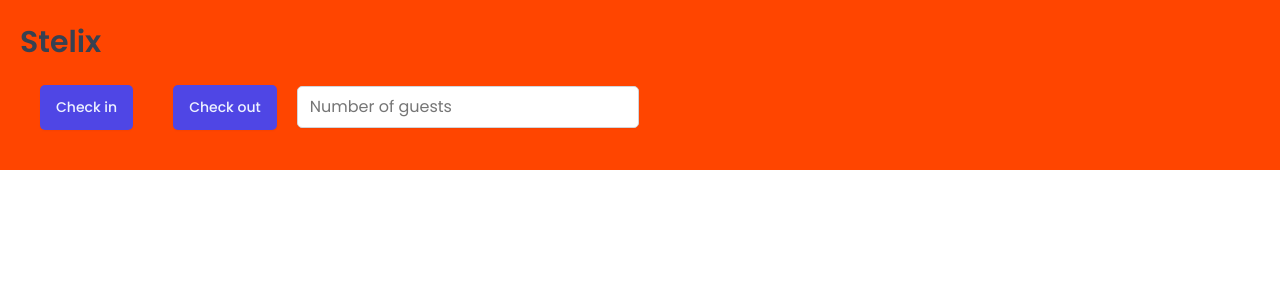
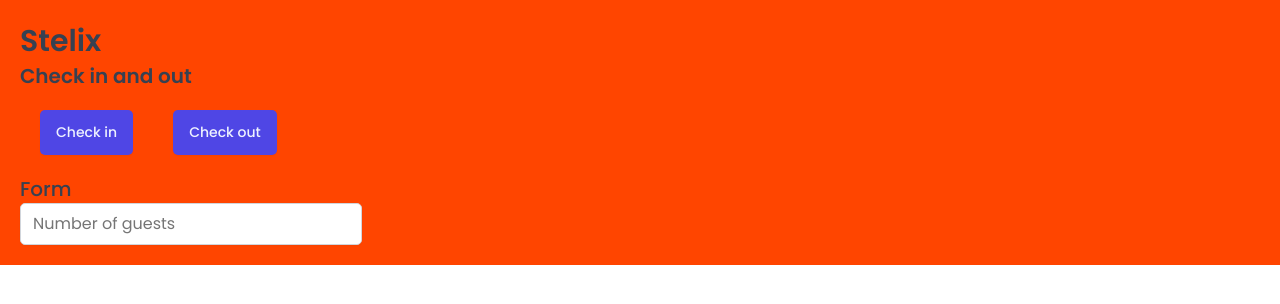
Before and after one commit to MatinT-SA/stelix, a React (Vite) app: page / in a window 1280 px wide. Shown: the top 304 px of the page. Built offline with nearby package versions, Linux system fonts and the light colour scheme; a web font is replaced by a local one.

Commit message:
props and css function

```diff
--- a/src/App.jsx
+++ b/src/App.jsx
@@ -3,11 +3,7 @@ import styled from "styled-components";
 import GlobalStyle from "./styles/GlobalStyles";
 import Button from "./ui/Button";
 import Input from "./ui/Input";
-
-const H1 = styled.h1`
-  font-size: 30px;
-  font-weight: 600;
-`;
+import Heading from "./ui/Heading";
 
 const StyledApp = styled.div`
   background-color: orangered;
@@ -19,9 +15,11 @@ function App() {
     <>
       <GlobalStyle />
       <StyledApp>
-        <H1>Stelix</H1>
+        <Heading as="h1">Stelix</Heading>
+        <Heading as="h2">Check in and out</Heading>
         <Button onClick={() => alert("check in")}>Check in</Button>
         <Button onClick={() => alert("check out")}>Check out</Button>
+        <Heading as="h3">Form</Heading>
 
         <Input type="number" placeholder="Number of guests" />
       </StyledApp>
--- /dev/null
+++ b/src/ui/Heading.jsx
@@ -0,0 +1,28 @@
+import styled, { css } from "styled-components";
+
+const Heading = styled.h1`
+  ${(props) =>
+    props.as === "h1" &&
+    css`
+      font-size: 3rem;
+      font-weight: 600;
+    `}
+
+  ${(props) =>
+    props.as === "h2" &&
+    css`
+      font-size: 2rem;
+      font-weight: 600;
+    `}
+
+    ${(props) =>
+    props.as === "h3" &&
+    css`
+      font-size: 2rem;
+      font-weight: 500;
+    `}
+
+  line-height: 1.4
+`;
+
+export default Heading;
```
